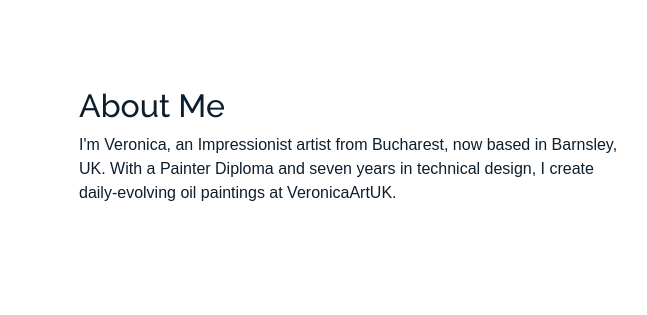
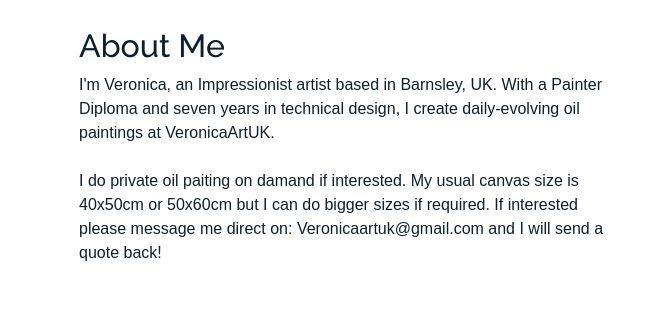
Before and after one commit to kameleon07/veronicaartuk, a plain HTML site: page about.html in a window 1280 px wide. Shown: the part 246-561 px from the top of the page, 0-647 px from the left. Drawn offline with Linux system fonts and the light colour scheme; a web font is replaced by a local one.

Commit message:
Updated Text

```diff
--- a/about.html
+++ b/about.html
@@ -73,8 +73,12 @@
                 <div class="col-md-6" data-aos="fade-up">
                     <h2>About Me</h2>
                     <p class="mb-0">
-                        I'm Veronica, an Impressionist artist from Bucharest, now based in Barnsley, UK. With a Painter Diploma and seven years in technical design, I create daily-evolving oil paintings at VeronicaArtUK.
+                        I'm Veronica, an Impressionist artist based in Barnsley, UK. With a Painter Diploma and seven years in technical design, I create daily-evolving oil paintings at VeronicaArtUK.
                     </p>
+                    <br>
+                    <p class="mb-0">
+                        I do private oil paiting on damand if interested. My usual canvas size is 40x50cm or 50x60cm but I can do bigger sizes if required. If interested please message me direct on: Veronicaartuk@gmail.com and I will send a quote back!
+                  </p>
                 </div>
                 <div class="col-md-6 mb-5" data-aos="fade-up">
                     <img src="assets/img/person_1_sq.png" alt="Image" class="img-fluid rounded">
```
